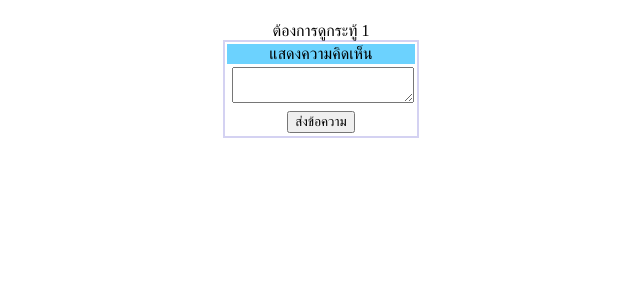
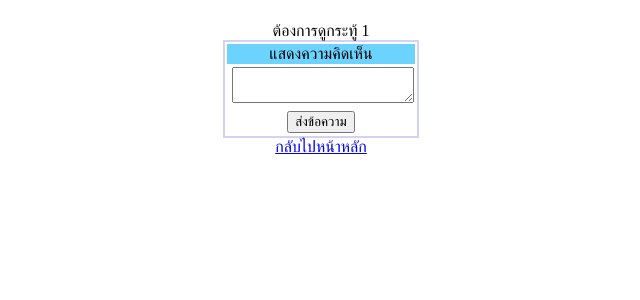
Before and after one commit to PEXXVIII/Webboard_ECT_PEX, a PHP site: the page made by post.php in a window 1280 px wide. Shown: the part 58-358 px from the top of the page, without its empty margins (319-959 px from the left). Run offline with PHP 8.4, Linux system fonts and the light colour scheme.

Commit message:
post.php Update
post.php Update

```diff
--- a/post.php
+++ b/post.php
@@ -21,6 +21,7 @@
             <tr><td colspan="2" align="center"><input type="submit" value="ส่งข้อความ"></td></tr>
         </table>
     </form>
+    <a href="index.html">กลับไปหน้าหลัก</a>
 
 </body>
 </html>
```
